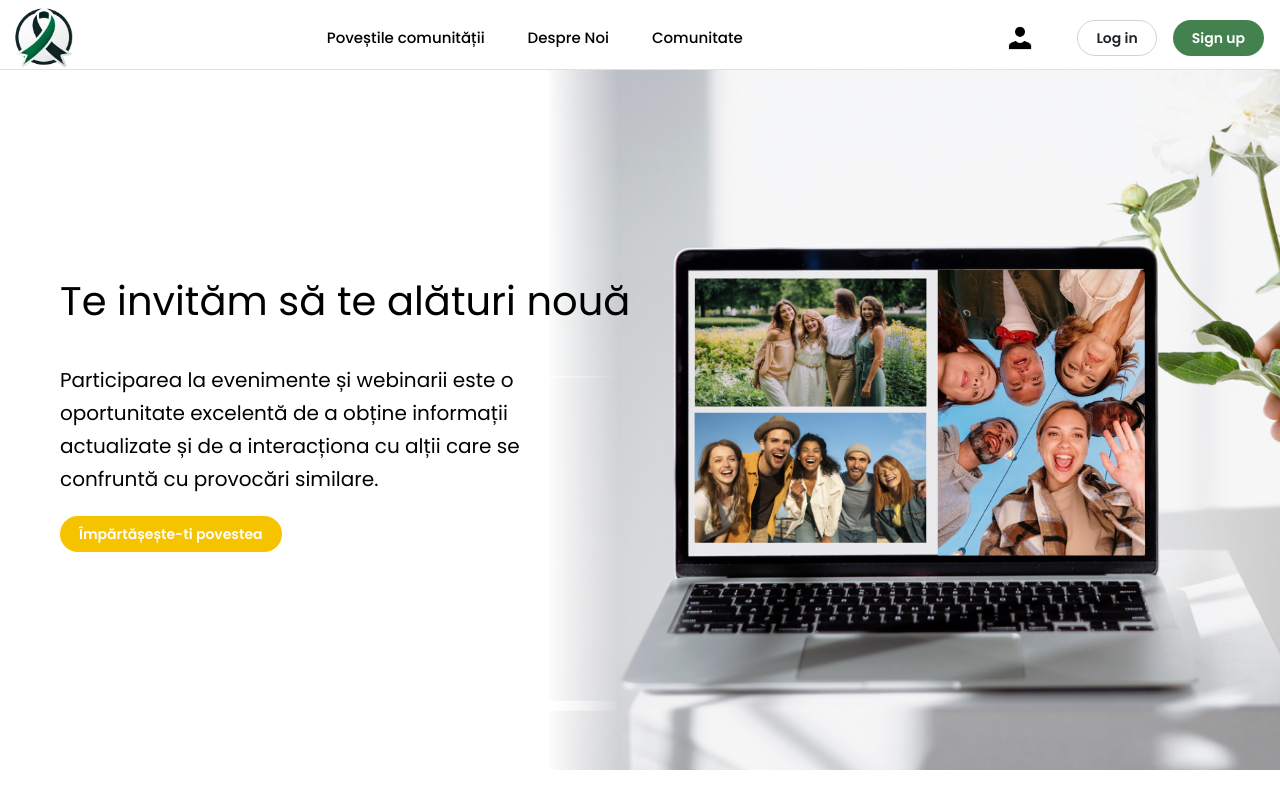
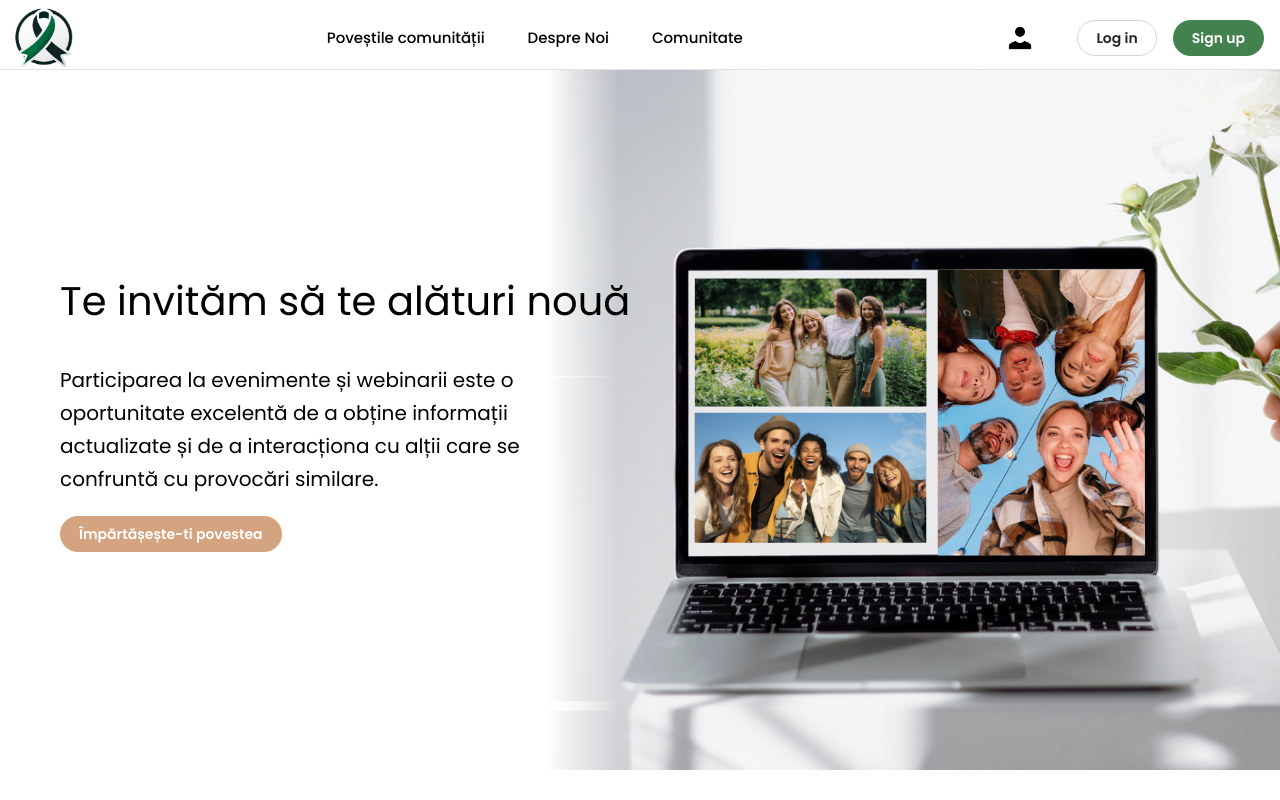
Before and after one commit to paulavanina/invingem-impreuna, a React (Vite) app in the folder frontend/: page /comunitate in a window 1280 px wide. Shown: the top 800 px of the page. Built offline with nearby package versions, Linux system fonts and the light colour scheme.

Commit message:
fix: corrected color inconsistency in the UI

```diff
--- a/frontend/src/components/ComunityContent/ComunityContent.tsx
+++ b/frontend/src/components/ComunityContent/ComunityContent.tsx
@@ -29,7 +29,7 @@ const ComunityContent = () => {
           </Text>
           <Button
             mt={20}
-            style={{ backgroundColor: "#F5C300" }}
+            style={{ backgroundColor: "#d4a480" }}
             radius="xl"
             className={classes.control}
             ml={60}
```
